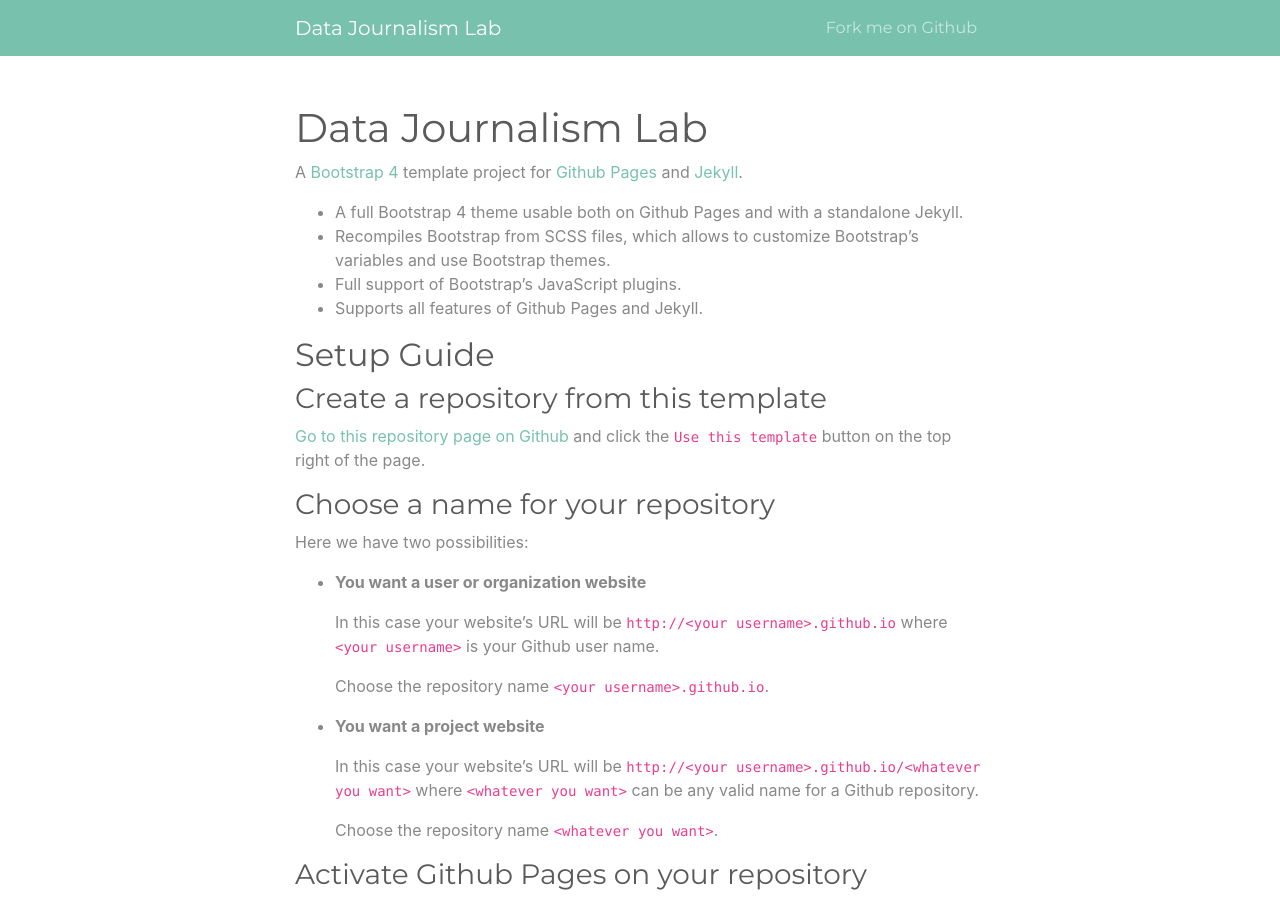
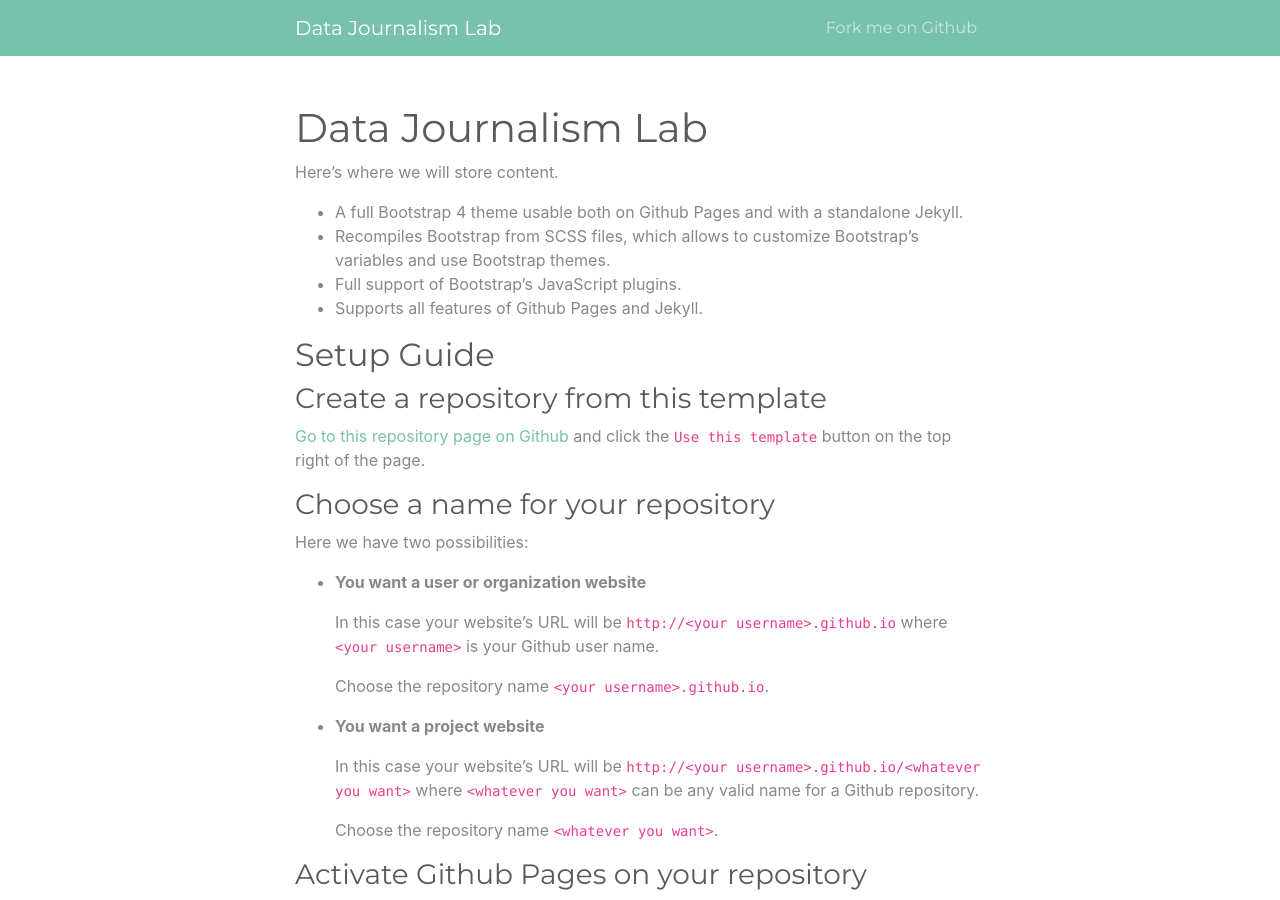
Before and after one commit to mtdukes/data-journalism-lab, a Jekyll site: the page built from index.md, in a window 1280 px wide and 900 px high. Built offline with Jekyll 4.4.1, drawn with Linux system fonts in a browser that asks for light colours.

Commit message:
more tweaks

```diff
--- a/index.md
+++ b/index.md
@@ -3,7 +3,7 @@
 title: Data Journalism Lab
 ---
 
-A [Bootstrap 4](https://getbootstrap.com/) template project for [Github Pages](https://pages.github.com/) and [Jekyll](https://jekyllrb.com/).
+Here's where we will store content.
 
 * A full Bootstrap 4 theme usable both on Github Pages and with a standalone Jekyll.
 * Recompiles Bootstrap from SCSS files, which allows to customize Bootstrap's variables and use Bootstrap themes.
```
